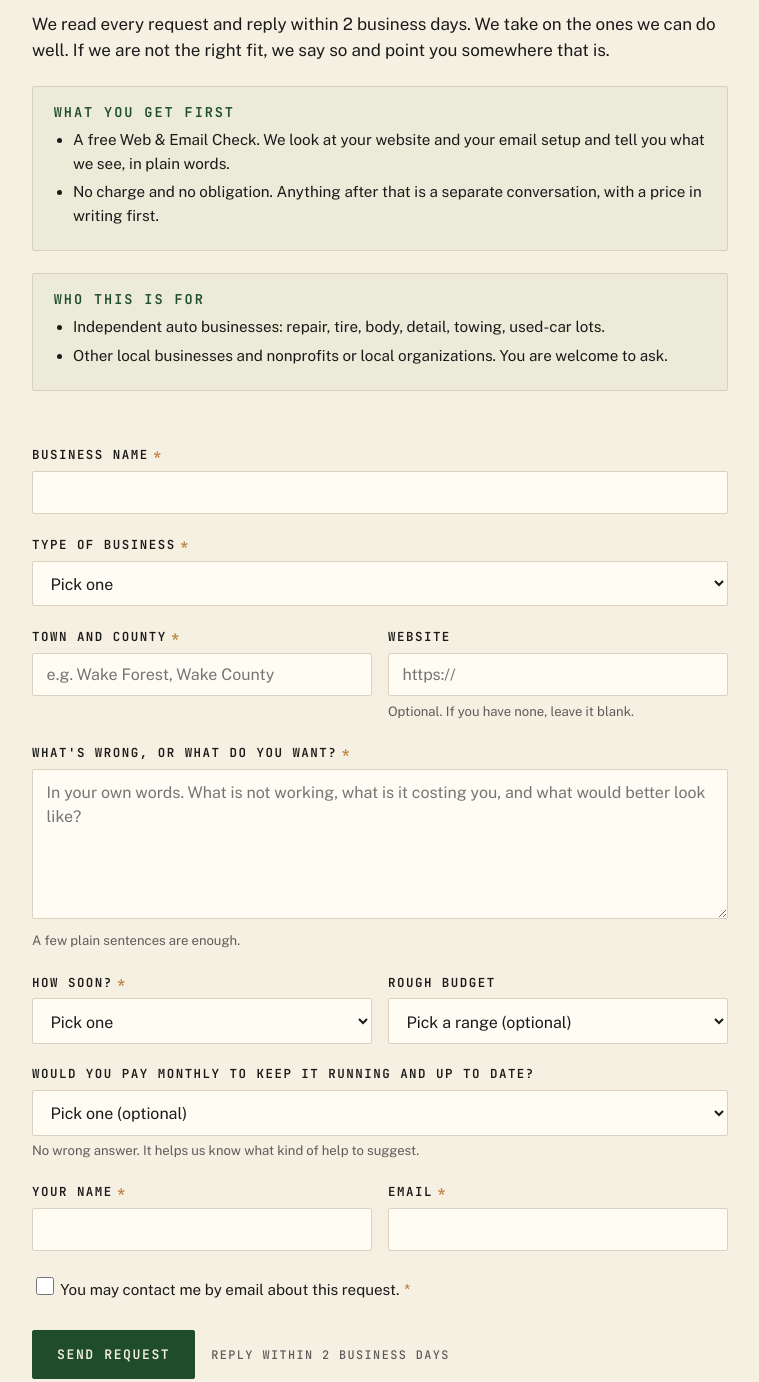
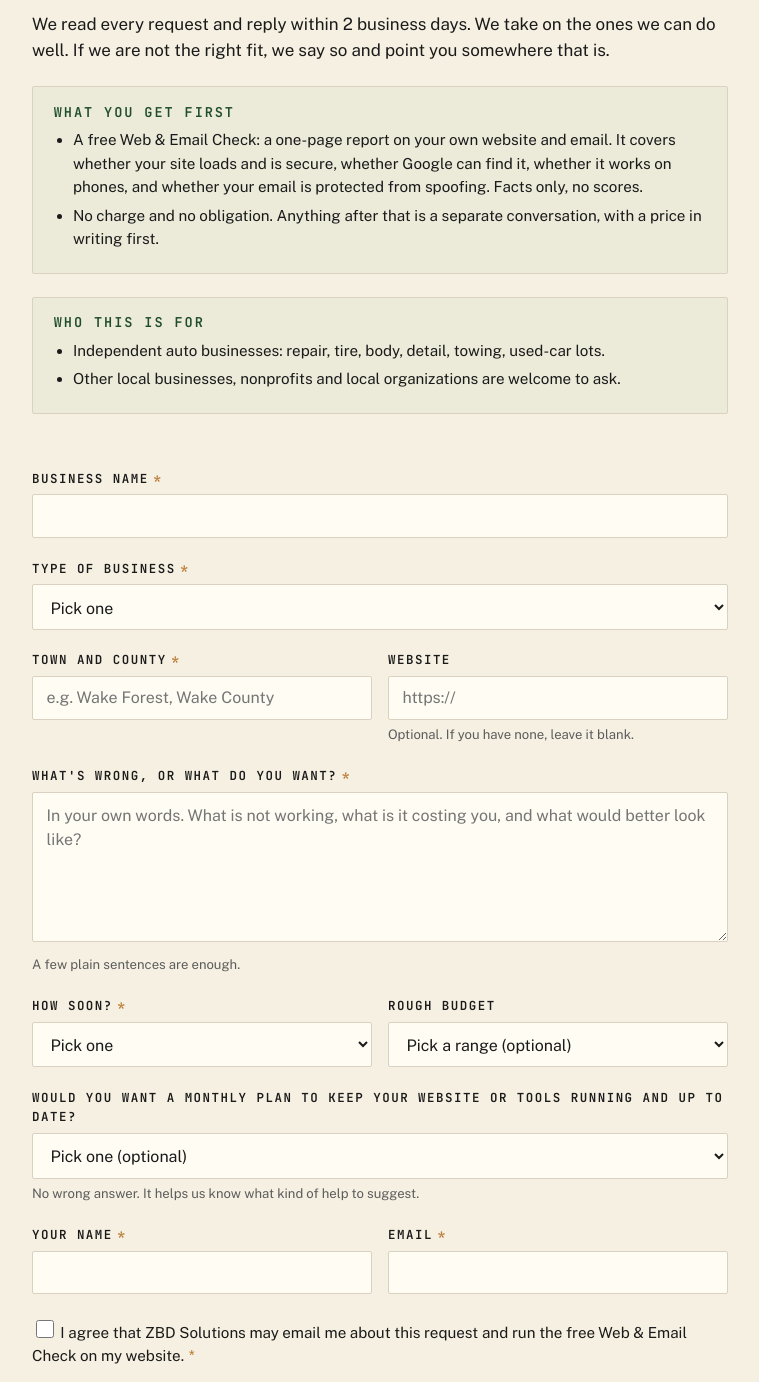
Before and after one commit to zimconsulting-ops/zbdconsulting-site, a plain HTML site: page help.html in a window 1280 px wide. Shown: the part 300-1682 px from the top of the page, without its empty margins (260-1019 px from the left). Drawn offline with nearby package versions, Linux system fonts and the light colour scheme.

Commit message:
help page: blind copy check fixes (Check described, consent covers the Check, clearer labels)
Co-Authored-By: Claude Opus 5.5 <noreply@anthropic.com>

```diff
--- a/help.html
+++ b/help.html
@@ -261,7 +261,7 @@
       <div class="scope-box">
         <h3>What you get first</h3>
         <ul>
-          <li>A free Web &amp; Email Check. We look at your website and your email setup and tell you what we see, in plain words.</li>
+          <li>A free Web &amp; Email Check: a one-page report on your own website and email. It covers whether your site loads and is secure, whether Google can find it, whether it works on phones, and whether your email is protected from spoofing. Facts only, no scores.</li>
           <li>No charge and no obligation. Anything after that is a separate conversation, with a price in writing first.</li>
         </ul>
       </div>
@@ -270,7 +270,7 @@
         <h3>Who this is for</h3>
         <ul>
           <li>Independent auto businesses: repair, tire, body, detail, towing, used-car lots.</li>
-          <li>Other local businesses and nonprofits or local organizations. You are welcome to ask.</li>
+          <li>Other local businesses, nonprofits and local organizations are welcome to ask.</li>
         </ul>
       </div>
     </div>
@@ -347,7 +347,7 @@
       </div>
 
       <div class="field">
-        <label for="monthly">Would you pay monthly to keep it running and up to date?</label>
+        <label for="monthly">Would you want a monthly plan to keep your website or tools running and up to date?</label>
         <select id="monthly" name="monthly">
           <option value="">Pick one (optional)</option>
           <option value="yes">Yes</option>
@@ -371,7 +371,7 @@
       <div class="field">
         <label class="consent" style="text-transform:none;letter-spacing:0;font-family:var(--font-body);font-weight:400;font-size:0.95rem;">
           <input type="checkbox" id="consent" name="consent" value="yes" required>
-          <span>You may contact me by email about this request.<span class="req">*</span></span>
+          <span>I agree that ZBD Solutions may email me about this request and run the free Web &amp; Email Check on my website.<span class="req">*</span></span>
         </label>
       </div>
 
```
Also changed, not shown: help-thanks.html (+1 -1 lines).
